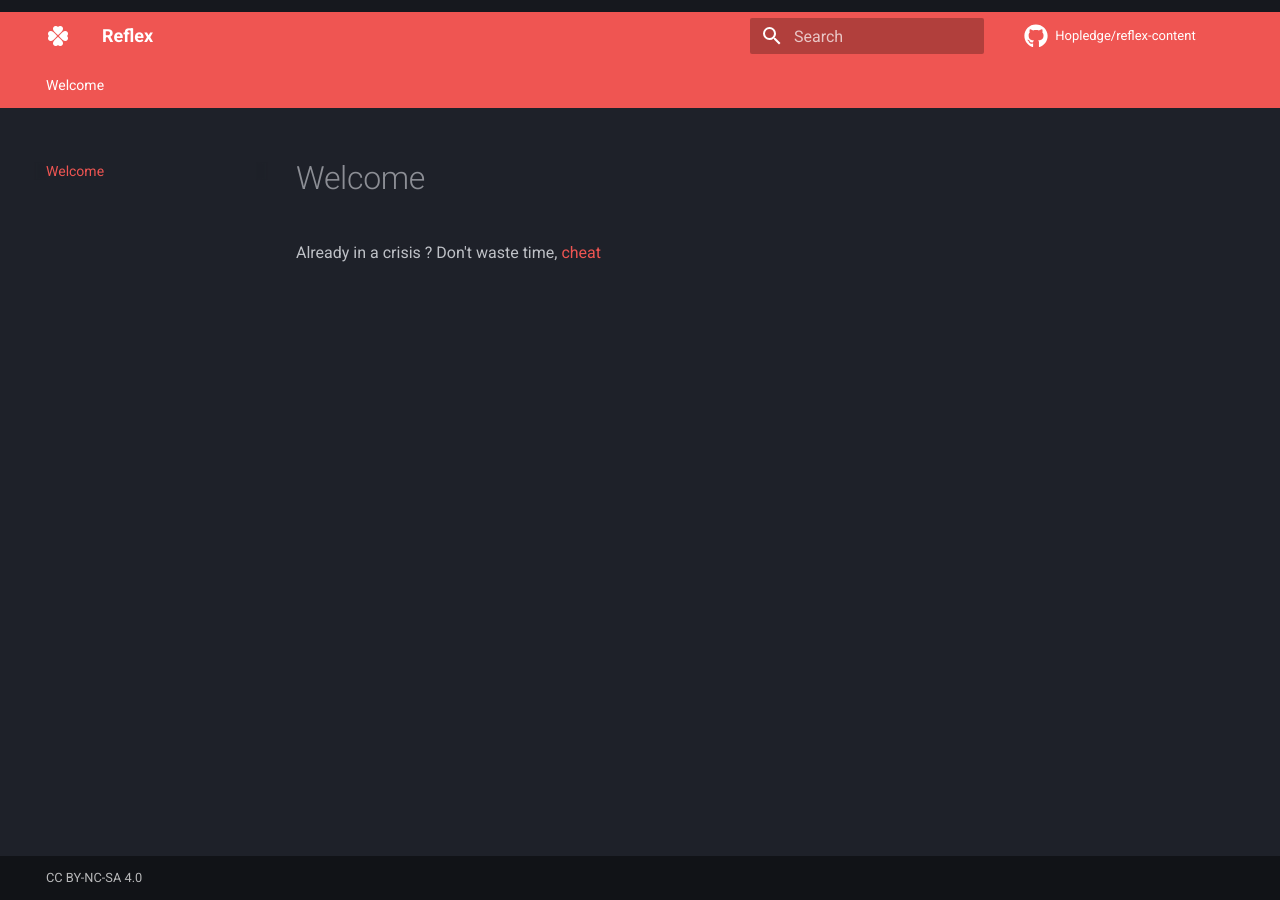
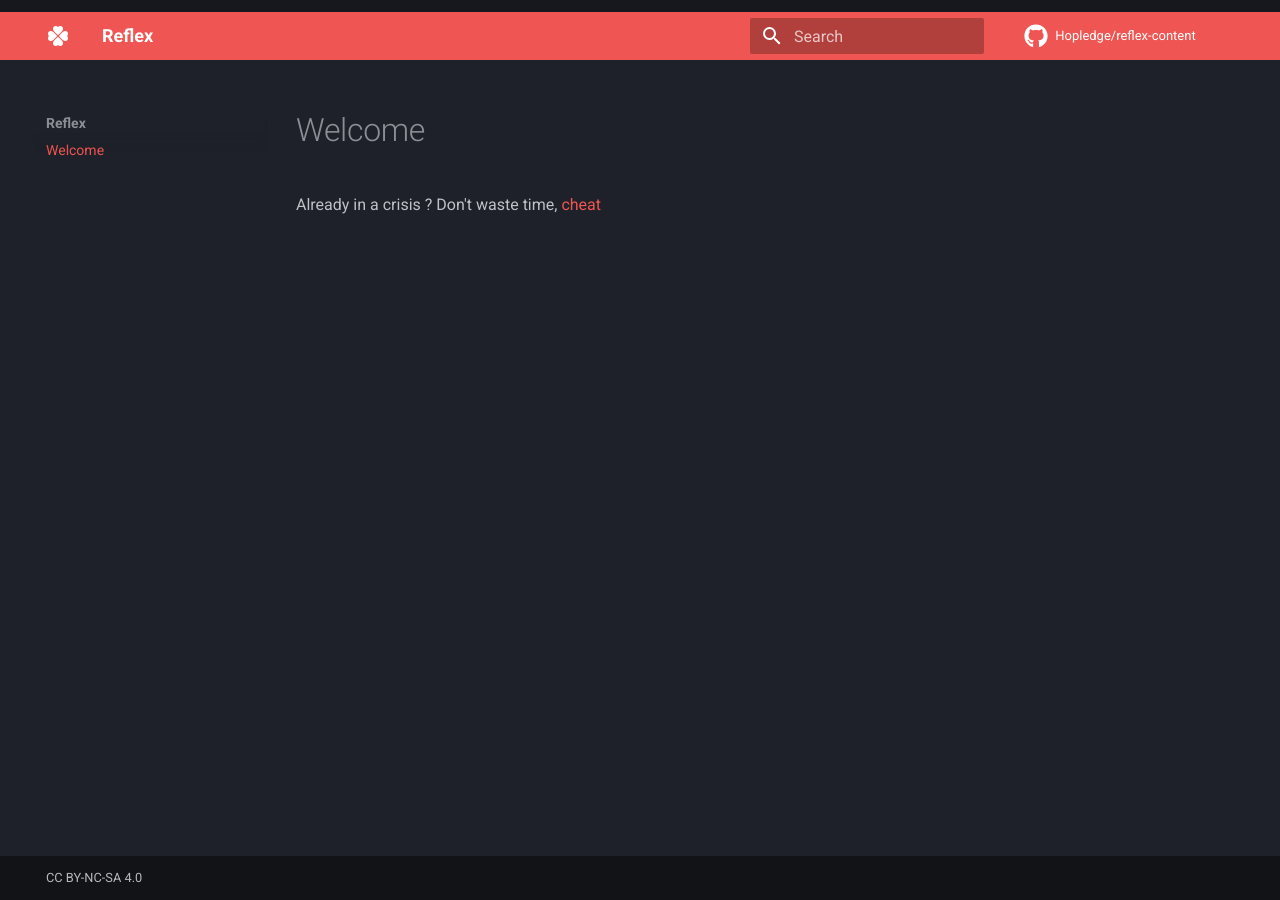
Before and after one commit to Hopledge/reflex, an MkDocs documentation site: the page built from docs/index.md, in a window 1280 px wide. Built offline with MkDocs 1.6.1 and Material for MkDocs 9.7.7, drawn with Linux system fonts in a browser that asks for light colours; comment, search, counter and statistics services are not loaded.

Commit message:
Rework mkdocs config + content update

```diff
--- a/mkdocs.yml
+++ b/mkdocs.yml
@@ -24,13 +24,11 @@ theme:
   custom_dir: overrides
   features:
     - navigation.instant
-    - navigation.tabs
-    - navigation.tabs.sticky
     - navigation.sections
-    - navigation.indexes
     - navigation.top
+    - navigation.tracking
     - header.autohide
-    - toc.integrate
+    - toc.follow
     - search.suggest
     - content.code.annotate
   palette:
@@ -84,3 +82,4 @@ markdown_extensions:
   - pymdownx.inlinehilite
   - pymdownx.snippets
   - pymdownx.keys
+  - pymdownx.betterem
```
